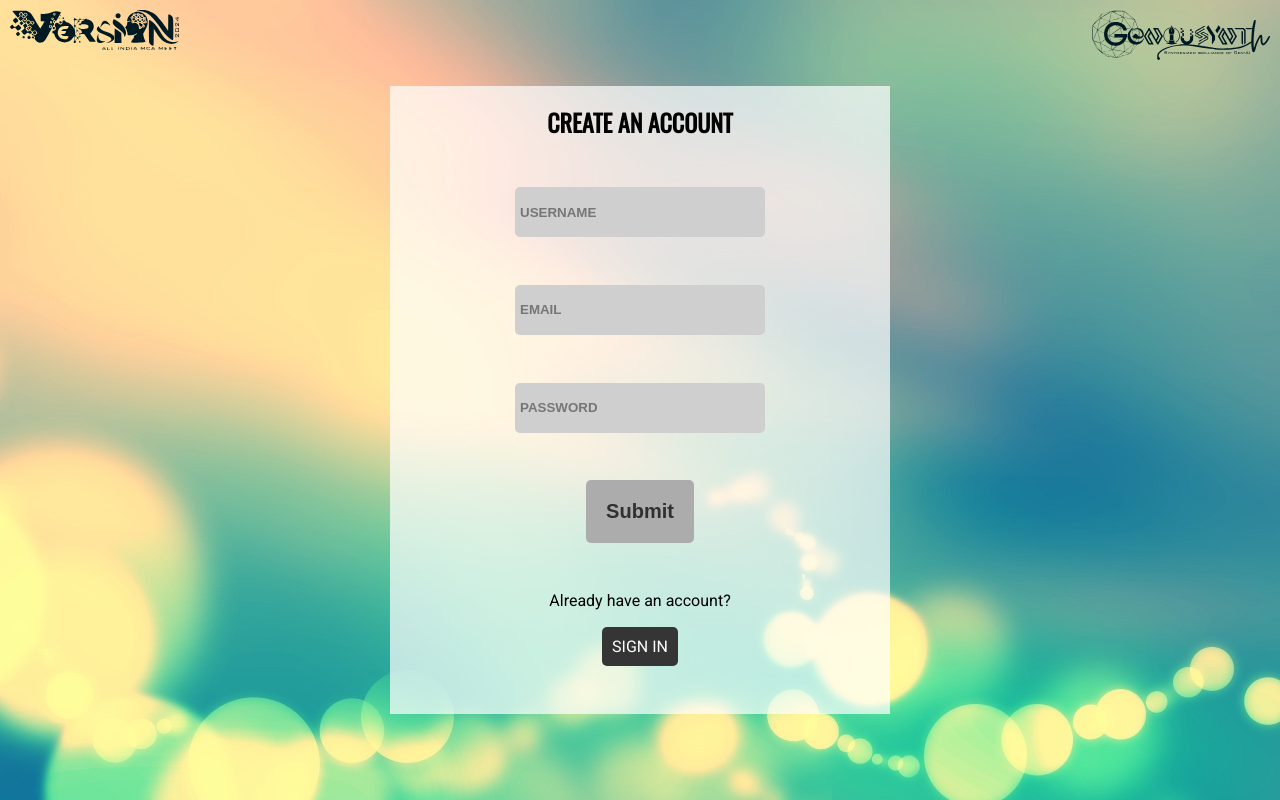
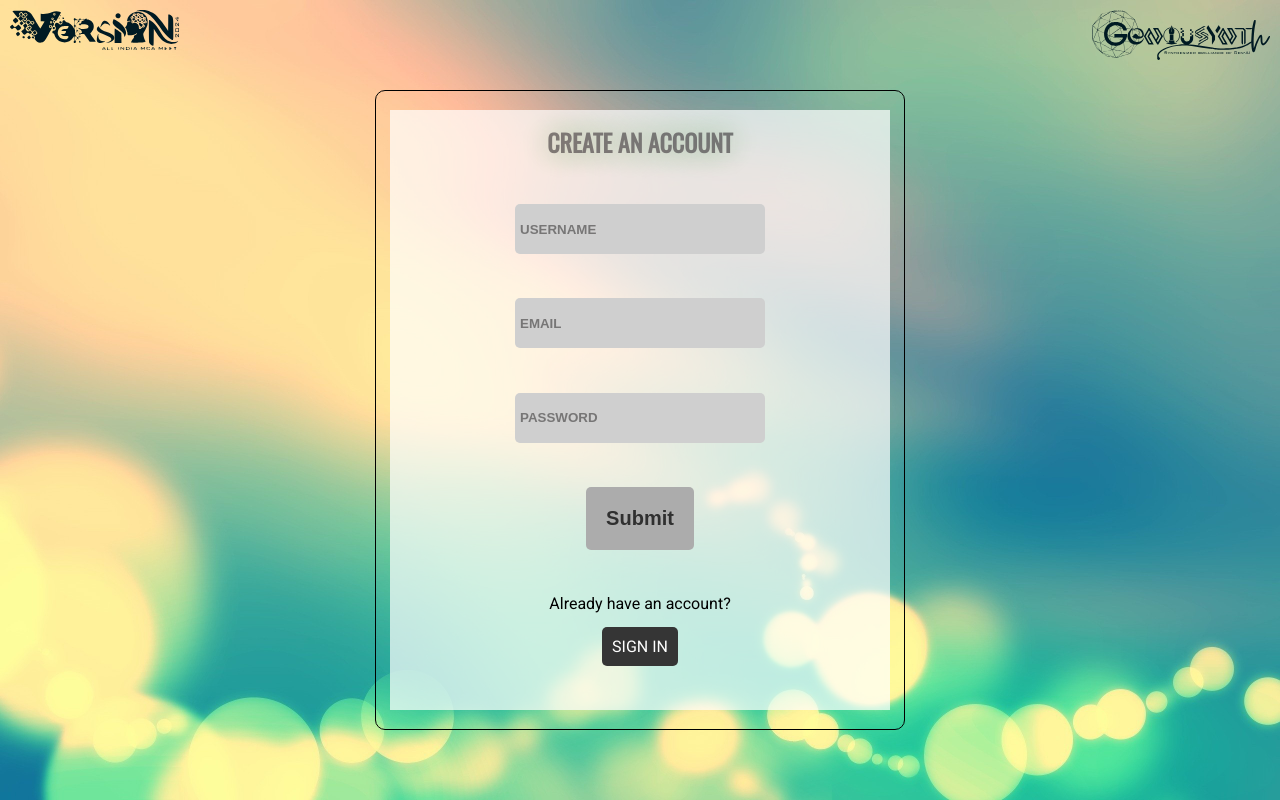
Before and after one commit to santoshswansi/version-24-frontend, a React (Vite) app: page /register in a window 1280 px wide. Built offline with nearby package versions, Linux system fonts and the light colour scheme.

Commit message:
register and about done

```diff
--- a/src/components/Register.css
+++ b/src/components/Register.css
@@ -11,15 +11,6 @@
   animation: starting 3s;
   position: relative;
   overflow-x: hidden;
-}
-
-.register-container > h1 {
-  font-family: "Oswald", sans-serif;
-  text-transform: uppercase;
-  font-size: 50px;
-  margin-top: -40px;
-  margin-bottom: 20px;
-  color: white;
 }
 
 .version-logo {
@@ -44,12 +35,26 @@
   display: flex;
   align-items: center;
   margin-top: -30px;
+  animation: text-flicker 2s linear infinite;
 }
 
-.register-container > form {
+.form-container {
+  margin-top: 20px;
+  height: 80vh;
+  border: 3px solid black;
+  border-radius: 10px;
+  width: 70vw;
+  display: flex;
+  justify-content: center;
+  align-items: center;
+  max-width: 530px;
+  animation: border-animation 1.3s infinite;
+}
+
+.form-container > form {
   background-color: rgba(255, 255, 255, 0.7);
-  height: 90%;
-  width: 80vw;
+  height: 75vh;
+  width: 68vw;
   max-width: 500px;
   font-family: "Roboto", sans-serif;
   display: flex;
@@ -59,7 +64,7 @@
   margin-block: 7vh;
 }
 
-.register-container > form > input {
+.form-container > form > input {
   height: 50px;
   width: 250px;
   border-radius: 5px;
@@ -68,11 +73,11 @@
   padding: 5px;
 }
 
-.register-container > form > input:hover {
+.form-container > form > input:hover {
   background-color: rgb(185, 185, 185);
 }
 
-.register-container > form > input::placeholder {
+.form-container > form > input::placeholder {
   color: rgba(31, 30, 30, 0.5);
   font-weight: bold;
 }
@@ -112,3 +117,88 @@
     opacity: 100;
   }
 }
+
+@keyframes border-animation {
+  0% {
+    border: none;
+  }
+  12.5% {
+    border: 1px solid black;
+  }
+  25% {
+    border: 2px solid black;
+  }
+  37.5% {
+    border: 3px solid black;
+  }
+  50% {
+    border: 4px solid black;
+  }
+  62.5% {
+    border: 3px solid black;
+  }
+  75% {
+    border: 2px solid black;
+  }
+  87.5% {
+    border: 1px solid black;
+  }
+  100% {
+    border: 0.2px solid black;
+  }
+}
+
+@keyframes text-flicker {
+  0% {
+    opacity: 0.1;
+    text-shadow: 0px 0px 29px grey;
+  }
+
+  2% {
+    opacity: 1;
+    text-shadow: 0px 0px 29px grey;
+  }
+  8% {
+    opacity: 0.1;
+    text-shadow: 0px 0px 29px blue;
+  }
+  9% {
+    opacity: 1;
+    text-shadow: 0px 0px 29px grey;
+  }
+  12% {
+    opacity: 0.1;
+    text-shadow: 0px 0px green;
+  }
+  20% {
+    opacity: 1;
+    text-shadow: 0px 0px 29px grey;
+  }
+  25% {
+    opacity: 0.3;
+    text-shadow: 0px 0px 29px red;
+  }
+  30% {
+    opacity: 1;
+    text-shadow: 0px 0px 29px grey;
+  }
+
+  70% {
+    opacity: 0.7;
+    text-shadow: 0px 0px 29px blue;
+  }
+
+  72% {
+    opacity: 0.2;
+    text-shadow: 0px 0px 29px green;
+  }
+
+  77% {
+    opacity: 0.9;
+    text-shadow: 0px 0px 29px grey;
+  }
+  100% {
+    opacity: 0.9;
+    text-shadow: 0px 0px 29px red;
+  }
+}
--- a/src/components/Register.jsx
+++ b/src/components/Register.jsx
@@ -35,6 +35,7 @@ const Register = () => {
       />
       <img src={themeLogo} className="theme-logo" />
       {/* <h1>Version</h1> */}
+      <div className="form-container">
         <form action="POST" onSubmit={(e) => handleSubmit(e)}>
           <h2 className="create-account">CREATE AN ACCOUNT</h2>
           <input
@@ -68,6 +69,7 @@ const Register = () => {
           </a>
         </form>
       </div>
+    </div>
   );
 };
 
```
Lines whose indentation alone changed are shown as unchanged.
